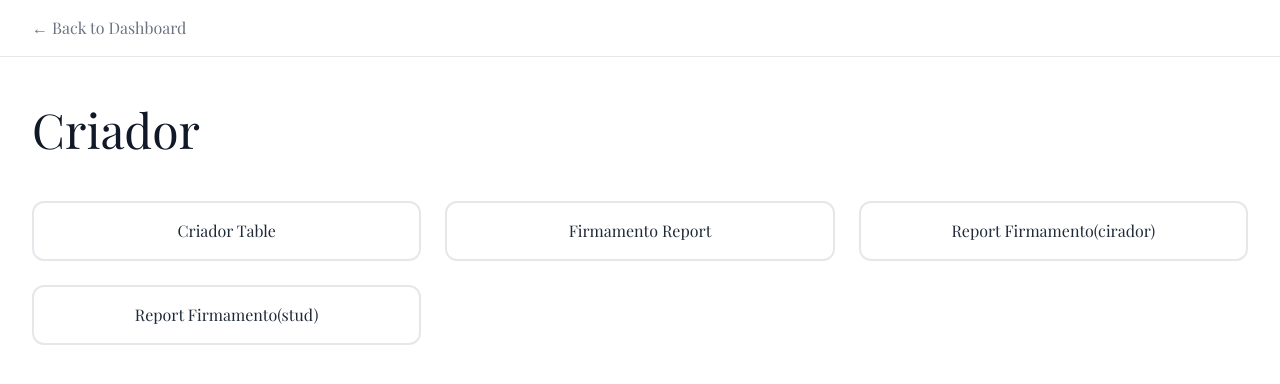
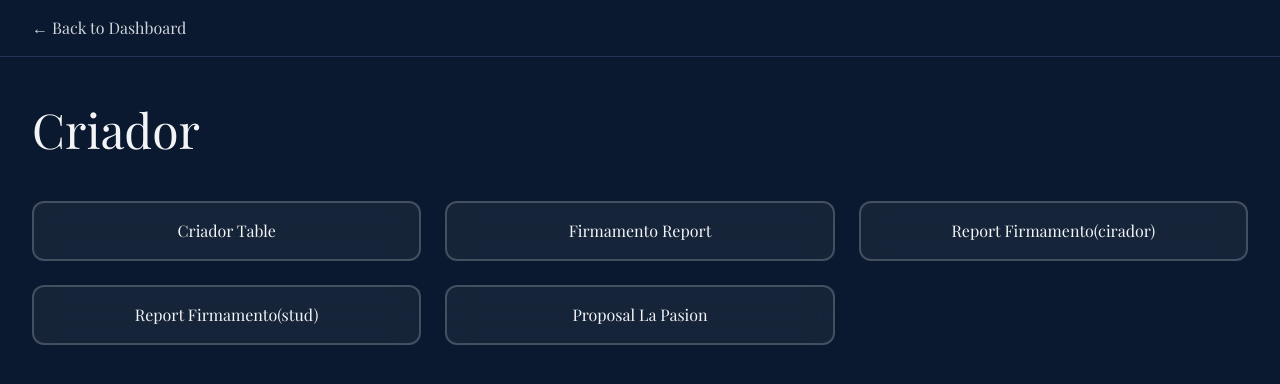
Before and after one commit to lucasbrea/Move37-Dashboard, a Next.js app: page /Criador in a window 1280 px wide. Shown: the top 384 px of the page. Built offline with nearby package versions, Linux system fonts and the light colour scheme; a web font is replaced by a local one.

Commit message:
changed background added past auctions

```diff
--- a/app/Criador/page.tsx
+++ b/app/Criador/page.tsx
@@ -19,18 +19,22 @@ export default function CriadorPage() {
     {
       title:"Report Firmamento(stud)",
       url:"https://drive.google.com/file/d/10IfAEtpEKAY-a-rT-2DmE2IuiArgl5f0/view?usp=drive_link"
+    },
+    {
+      title:"Proposal La Pasion",
+      url:"https://drive.google.com/file/d/1I7T5c7txWsWIU4baOt8TUrxUs9YFqyxc/view?usp=drive_link"
     }
     // Add more links here as needed
   ];
 
   return (
-    <div className="min-h-screen bg-white">
+    <div className="min-h-screen bg-[#0a192f]">
       {/* Header */}
-      <nav className="border-b">
+      <nav className="border-b border-[#233554]">
         <div className="max-w-7xl mx-auto px-4 sm:px-6 lg:px-8 py-4">
           <a
             href="/"
-            className="text-gray-500 hover:text-gray-700 transition-colors duration-200"
+            className="text-gray-300 hover:text-white transition-colors duration-200"
           >
             ← Back to Dashboard
           </a>
@@ -39,7 +43,7 @@ export default function CriadorPage() {
 
       <main className="max-w-7xl mx-auto px-4 sm:px-6 lg:px-8 py-12">
         {/* Page Title */}
-        <h1 className="text-5xl font-light text-gray-900 mb-12">
+        <h1 className="text-5xl font-light text-gray-100 mb-12">
           Criador
         </h1>
 
@@ -51,8 +55,8 @@ export default function CriadorPage() {
               href={link.url}
               target="_blank"
               rel="noopener noreferrer"
-              className="flex items-center justify-center px-6 py-4 bg-white border-2 border-gray-200
-                       rounded-xl text-gray-800 hover:bg-gray-50 hover:border-gray-300
+              className="flex items-center justify-center px-6 py-4 backdrop-blur-md bg-white/5 border-2 border-white/20
+                       rounded-xl text-gray-100 hover:bg-white/10 hover:border-white/30
                        transition-all duration-200 text-center font-light"
             >
               {link.title}
--- a/app/Crias/page.tsx
+++ b/app/Crias/page.tsx
@@ -5,9 +5,8 @@ import CategoryLayout from '../components/CategoryLayout';
 export default function CriasPage() {
   const externalLinks = [
     {
-      title:"Comparing Generations",
-      url:"https://docs.google.com/spreadsheets/d/1SL_1IohEmQBG5jECf8bMjABxdC9C46WY/edit?usp=drive_link&ouid=114898536092612537397&rtpof=true&sd=true"
-
+      title: "Spreadsheet de Padrillos",
+      url: "https://docs.google.com/spreadsheets/d/1UgWSZ4W2axebW6bOiqMLKWLCVlHP7VkW/edit?usp=drive_link"
     },
     // Add more links here as needed
   ];
@@ -29,7 +28,7 @@ export default function CriasPage() {
       <main className="max-w-7xl mx-auto px-4 sm:px-6 lg:px-8 py-12">
         {/* Page Title */}
         <h1 className="text-5xl font-light text-gray-900 mb-12">
-          Crias
+          Padrillo
         </h1>
 
         {/* Links Section */}
--- a/app/Jockey/page.tsx
+++ b/app/Jockey/page.tsx
@@ -28,7 +28,7 @@ export default function PadrilloPage() {
       <main className="max-w-7xl mx-auto px-4 sm:px-6 lg:px-8 py-12">
         {/* Page Title */}
         <h1 className="text-5xl font-light text-gray-900 mb-12">
-          Jockey
+          Padrillo
         </h1>
 
         {/* Links Section */}
--- a/app/Padrillo/page.tsx
+++ b/app/Padrillo/page.tsx
@@ -11,18 +11,22 @@ export default function PadrilloPage() {
     {
       title:"Envidienme - Profile",
       url:"https://drive.google.com/file/d/1k72dGx4w32kruH1uSLl6Y_naH-_JXy3A/view?usp=drive_link"
+    },
+    {
+      title:"Past Auctions Table",
+      url: "https://docs.google.com/spreadsheets/d/13tjcOk3hUZAMk65gZk_peJV4XVUHgu0hyO6ch3cPlBg/edit?usp=drive_link"
     }
     // Add more links here as needed
   ];
 
   return (
-    <div className="min-h-screen bg-white">
+    <div className="min-h-screen bg-[#0a192f]">
       {/* Header */}
-      <nav className="border-b">
+      <nav className="border-b border-[#233554]">
         <div className="max-w-7xl mx-auto px-4 sm:px-6 lg:px-8 py-4">
           <a
             href="/"
-            className="text-gray-500 hover:text-gray-700 transition-colors duration-200"
+            className="text-gray-300 hover:text-white transition-colors duration-200"
           >
             ← Back to Dashboard
           </a>
@@ -31,7 +35,7 @@ export default function PadrilloPage() {
 
       <main className="max-w-7xl mx-auto px-4 sm:px-6 lg:px-8 py-12">
         {/* Page Title */}
-        <h1 className="text-5xl font-light text-gray-900 mb-16">
+        <h1 className="text-5xl font-light text-gray-100 mb-16">
           Padrillo
         </h1>
 
@@ -43,8 +47,8 @@ export default function PadrilloPage() {
               href={link.url}
               target="_blank"
               rel="noopener noreferrer"
-              className="flex items-center justify-center px-6 py-4 bg-white border-2 border-gray-200
-                       rounded-xl text-gray-800 hover:bg-gray-50 hover:border-gray-300
+              className="flex items-center justify-center px-6 py-4 backdrop-blur-md bg-white/5 border-2 border-white/20
+                       rounded-xl text-gray-100 hover:bg-white/10 hover:border-white/30
                        transition-all duration-200 text-center font-light"
             >
               {link.title}
--- a/app/globals.css
+++ b/app/globals.css
@@ -3,32 +3,29 @@
 @tailwind utilities;
 
 :root {
-  color-scheme: light;
+  color-scheme: dark;
 }
 
 body {
-  @apply text-gray-900;
+  @apply text-gray-100;
   font-family: 'Playfair Display', serif;
-  background-image: url('/racetrack.webp');
-  background-size: cover;
-  background-position: center;
-  background-attachment: fixed;
+  background-color: #0a192f;  /* Dark blue background */
   min-height: 100vh;
 }
 
 .overlay {
   @apply fixed inset-0;
-  background: rgba(255, 255, 255, 0.1);
+  background: rgba(10, 25, 47, 0.7);
   backdrop-filter: blur(2px);
   z-index: 0;
 }
 
 @layer components {
   .dashboard-card {
-    @apply backdrop-blur-md bg-white/20 rounded-xl cursor-pointer
+    @apply backdrop-blur-md bg-[#112240]/70 rounded-xl cursor-pointer
            transition-all duration-300 ease-in-out
-           hover:bg-white/30
-           border border-white/30
+           hover:bg-[#112240]/90
+           border border-[#233554]
            relative;
     height: 280px;
     display: flex;
@@ -37,7 +34,7 @@ body {
     justify-content: center;
     position: relative;
     overflow: hidden;
-    box-shadow: 0 8px 32px 0 rgba(31, 38, 135, 0.15);
+    box-shadow: 0 8px 32px 0 rgba(2, 12, 27, 0.7);
   }
 
   .card-image {
@@ -54,6 +51,6 @@ body {
 
   .dashboard-card:hover {
     transform: translateY(-4px);
-    box-shadow: 0 8px 32px 0 rgba(31, 38, 135, 0.25);
+    box-shadow: 0 8px 32px 0 rgba(2, 12, 27, 0.8);
   }
 }
```
